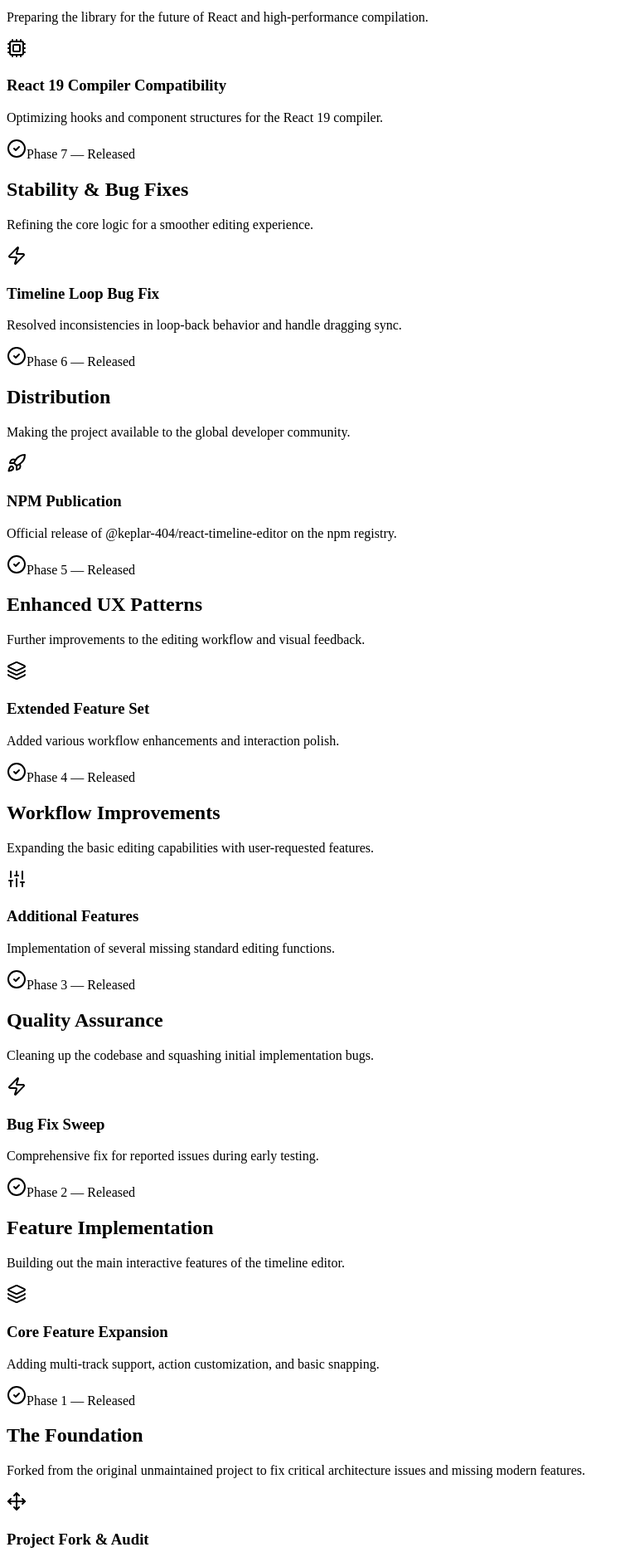
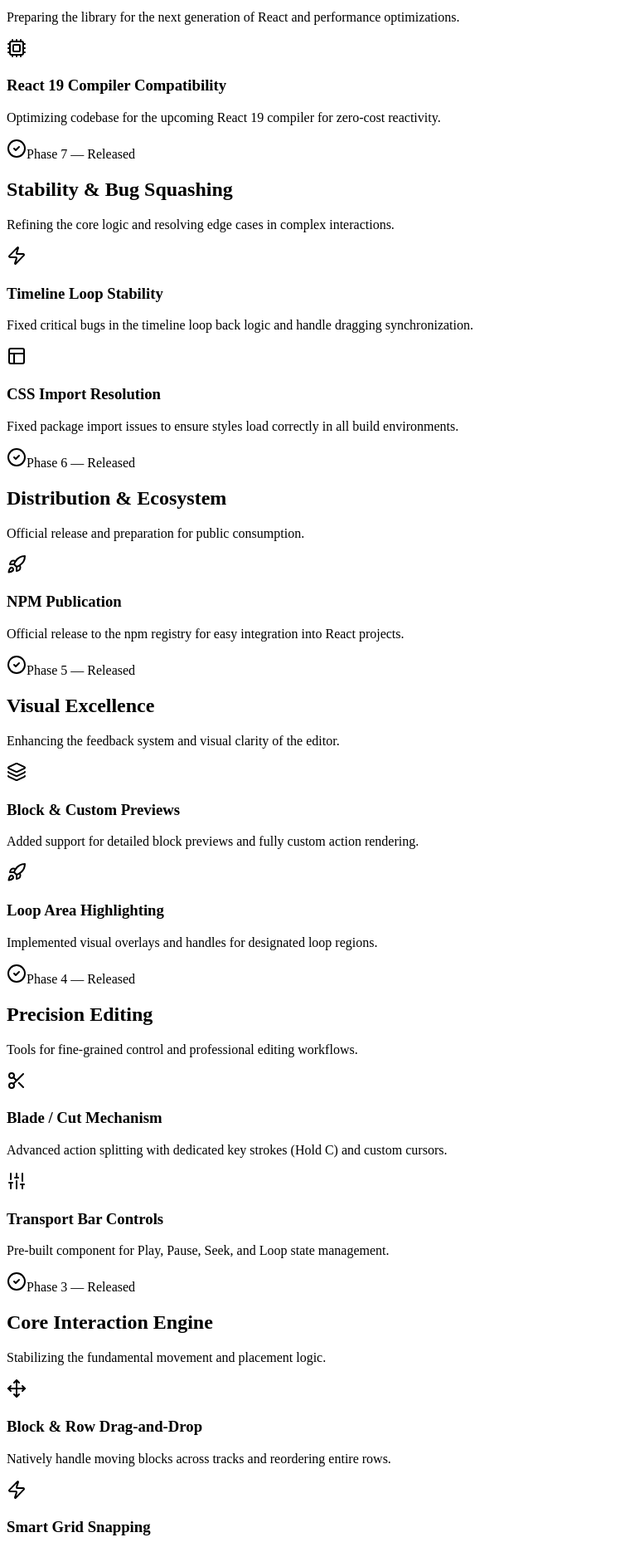
Before and after one commit to keplar-404/react-timeline-editor-docs, a Next.js app: page /upcoming-features in a window 1280 px wide. Shown: the part 220-2090 px from the top of the page at 83% size, without its empty margins (0-760 px from the left). Built offline with nearby package versions, Linux system fonts and the light colour scheme.

Commit message:
docs: update roadmap with real project milestones

```diff
--- a/app/(home)/upcoming-features/page.tsx
+++ b/app/(home)/upcoming-features/page.tsx
@@ -6,13 +6,13 @@ import { Roadmap, RoadmapPhase } from '@/components/roadmap';
 const roadmapData: RoadmapPhase[] = [
   {
     phase: 'Phase 8',
-    title: 'Modern Compiler Support',
+    title: 'Future Proofing',
     status: 'planned',
-    description: 'Preparing the library for the future of React and high-performance compilation.',
+    description: 'Preparing the library for the next generation of React and performance optimizations.',
     features: [
       {
         title: 'React 19 Compiler Compatibility',
-        description: 'Optimizing hooks and component structures for the React 19 compiler.',
+        description: 'Optimizing codebase for the upcoming React 19 compiler for zero-cost reactivity.',
         status: 'planned',
         icon: Cpu,
       },
@@ -20,27 +20,33 @@ const roadmapData: RoadmapPhase[] = [
   },
   {
     phase: 'Phase 7',
-    title: 'Stability & Bug Fixes',
+    title: 'Stability & Bug Squashing',
     status: 'released',
-    description: 'Refining the core logic for a smoother editing experience.',
+    description: 'Refining the core logic and resolving edge cases in complex interactions.',
     features: [
       {
-        title: 'Timeline Loop Bug Fix',
-        description: 'Resolved inconsistencies in loop-back behavior and handle dragging sync.',
+        title: 'Timeline Loop Stability',
+        description: 'Fixed critical bugs in the timeline loop back logic and handle dragging synchronization.',
         status: 'released',
         icon: Zap,
+      },
+      {
+        title: 'CSS Import Resolution',
+        description: 'Fixed package import issues to ensure styles load correctly in all build environments.',
+        status: 'released',
+        icon: Layout,
       },
     ],
   },
   {
     phase: 'Phase 6',
-    title: 'Distribution',
+    title: 'Distribution & Ecosystem',
     status: 'released',
-    description: 'Making the project available to the global developer community.',
+    description: 'Official release and preparation for public consumption.',
     features: [
       {
         title: 'NPM Publication',
-        description: 'Official release of @keplar-404/react-timeline-editor on the npm registry.',
+        description: 'Official release to the npm registry for easy integration into React projects.',
         status: 'released',
         icon: Rocket,
       },
@@ -48,27 +54,39 @@ const roadmapData: RoadmapPhase[] = [
   },
   {
     phase: 'Phase 5',
-    title: 'Enhanced UX Patterns',
+    title: 'Visual Excellence',
     status: 'released',
-    description: 'Further improvements to the editing workflow and visual feedback.',
+    description: 'Enhancing the feedback system and visual clarity of the editor.',
     features: [
       {
-        title: 'Extended Feature Set',
-        description: 'Added various workflow enhancements and interaction polish.',
+        title: 'Block & Custom Previews',
+        description: 'Added support for detailed block previews and fully custom action rendering.',
         status: 'released',
         icon: Layers,
+      },
+      {
+        title: 'Loop Area Highlighting',
+        description: 'Implemented visual overlays and handles for designated loop regions.',
+        status: 'released',
+        icon: Rocket,
       },
     ],
   },
   {
     phase: 'Phase 4',
-    title: 'Workflow Improvements',
+    title: 'Precision Editing',
     status: 'released',
-    description: 'Expanding the basic editing capabilities with user-requested features.',
+    description: 'Tools for fine-grained control and professional editing workflows.',
     features: [
       {
-        title: 'Additional Features',
-        description: 'Implementation of several missing standard editing functions.',
+        title: 'Blade / Cut Mechanism',
+        description: 'Advanced action splitting with dedicated key strokes (Hold C) and custom cursors.',
+        status: 'released',
+        icon: Scissors,
+      },
+      {
+        title: 'Transport Bar Controls',
+        description: 'Pre-built component for Play, Pause, Seek, and Loop state management.',
         status: 'released',
         icon: Sliders,
       },
@@ -76,13 +94,19 @@ const roadmapData: RoadmapPhase[] = [
   },
   {
     phase: 'Phase 3',
-    title: 'Quality Assurance',
+    title: 'Core Interaction Engine',
     status: 'released',
-    description: 'Cleaning up the codebase and squashing initial implementation bugs.',
+    description: 'Stabilizing the fundamental movement and placement logic.',
     features: [
       {
-        title: 'Bug Fix Sweep',
-        description: 'Comprehensive fix for reported issues during early testing.',
+        title: 'Block & Row Drag-and-Drop',
+        description: 'Natively handle moving blocks across tracks and reordering entire rows.',
+        status: 'released',
+        icon: Move,
+      },
+      {
+        title: 'Smart Grid Snapping',
+        description: 'High-performance snapping system for alignment and time precision.',
         status: 'released',
         icon: Zap,
       },
@@ -90,27 +114,33 @@ const roadmapData: RoadmapPhase[] = [
   },
   {
     phase: 'Phase 2',
-    title: 'Feature Implementation',
+    title: 'Modern Infrastructure',
     status: 'released',
-    description: 'Building out the main interactive features of the timeline editor.',
+    description: 'Upgrading the development environment for speed and maintainability.',
     features: [
       {
-        title: 'Core Feature Expansion',
-        description: 'Adding multi-track support, action customization, and basic snapping.',
+        title: 'Bun Ecosystem Migration',
+        description: 'Replaced Yarn with Bun for lightning-fast installs and project compilation.',
         status: 'released',
-        icon: Layers,
+        icon: Zap,
+      },
+      {
+        title: 'Pure CSS Architecture',
+        description: 'Completely removed LESS from the project in favor of optimized Vanilla CSS.',
+        status: 'released',
+        icon: Layout,
       },
     ],
   },
   {
     phase: 'Phase 1',
-    title: 'The Foundation',
+    title: 'The Rebirth',
     status: 'released',
-    description: 'Forked from the original unmaintained project to fix critical architecture issues and missing modern features.',
+    description: 'Forked the original unmaintained project to build a modernized, feature-rich timeline editor.',
     features: [
       {
-        title: 'Project Fork & Audit',
-        description: 'Complete audit of the original codebase to identify performance bottlenecks.',
+        title: 'Project Audit & Fork',
+        description: 'Rescued the core engine and identified key areas for modernization.',
         status: 'released',
         icon: Move,
       },
```
